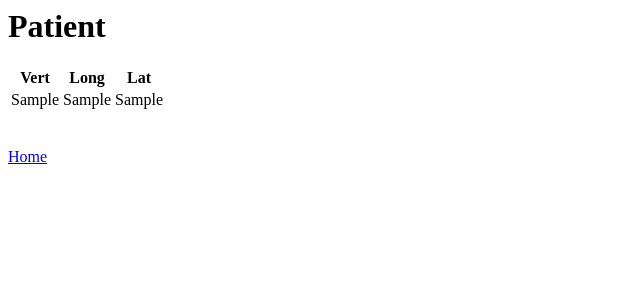
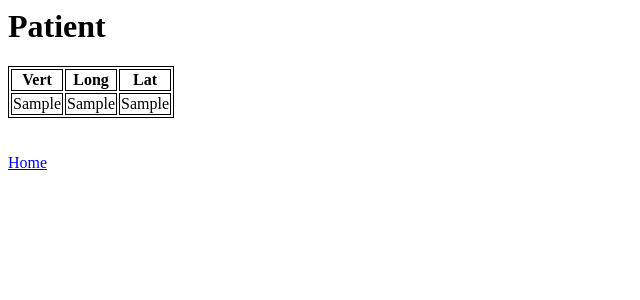
Before and after one commit to rccphysics/rcc2, a Django app: template shifty/templates/shifty/view_patient.html in a window 1280 px wide. Shown: the top 300 px of the page, without its empty margins (0-640 px from the left). Run offline with Django 3.2, Linux system fonts and the light colour scheme; the template is opened without the code that fills it: most values are stand-ins (such as "Sample title", 1, 10 or a date in 2020).

Commit message:
added table border to view patient page

```diff
--- a/shifty/templates/shifty/view_patient.html
+++ b/shifty/templates/shifty/view_patient.html
@@ -1,15 +1,15 @@
 <h1>Patient</h1>
-<table>
+<table style="border: 1px solid black">
   <tr>
-    <th>Vert</th>
-    <th>Long</th>
-    <th>Lat</th>
+    <th style="border: 1px solid black">Vert</th>
+    <th style="border: 1px solid black">Long</th>
+    <th style="border: 1px solid black">Lat</th>
   </tr>
   {% for fp in finalPositions %}
   <tr>
-    <td>{{ fp.0 }}</td>
-    <td>{{ fp.1 }}</td>
-    <td>{{ fp.2 }}</td>
+    <td style="border: 1px solid black">{{ fp.0 }}</td>
+    <td style="border: 1px solid black">{{ fp.1 }}</td>
+    <td style="border: 1px solid black">{{ fp.2 }}</td>
   </tr>
   {% endfor %}
 </table>
--- a/shifty/views.py
+++ b/shifty/views.py
@@ -56,9 +56,8 @@ def view_patient(request, mrn):
             cursor.execute("SELECT PositionResultID, LiveImageID FROM PositionResult WHERE PatientSessionID=%s",[sessionID[0]])
             positionResults = cursor.fetchall()
             final_pos_sql = "SELECT TOP 1 CouchVert, CouchLong, CouchLat FROM Image where ImageID='"+positionResults[0][1]+"'"
-            if len(positionResults) > 1:
-                for pr in positionResults[1:]:
-                    final_pos_sql += " OR ImageID="+"'"+pr[1]+"'"
+            for pr in positionResults[1:]:
+                final_pos_sql += " OR ImageID="+"'"+pr[1]+"'"
             final_pos_sql += " ORDER BY CreatedOn DESC"
             cursor.execute(final_pos_sql)
             pos = cursor.fetchone()
```
